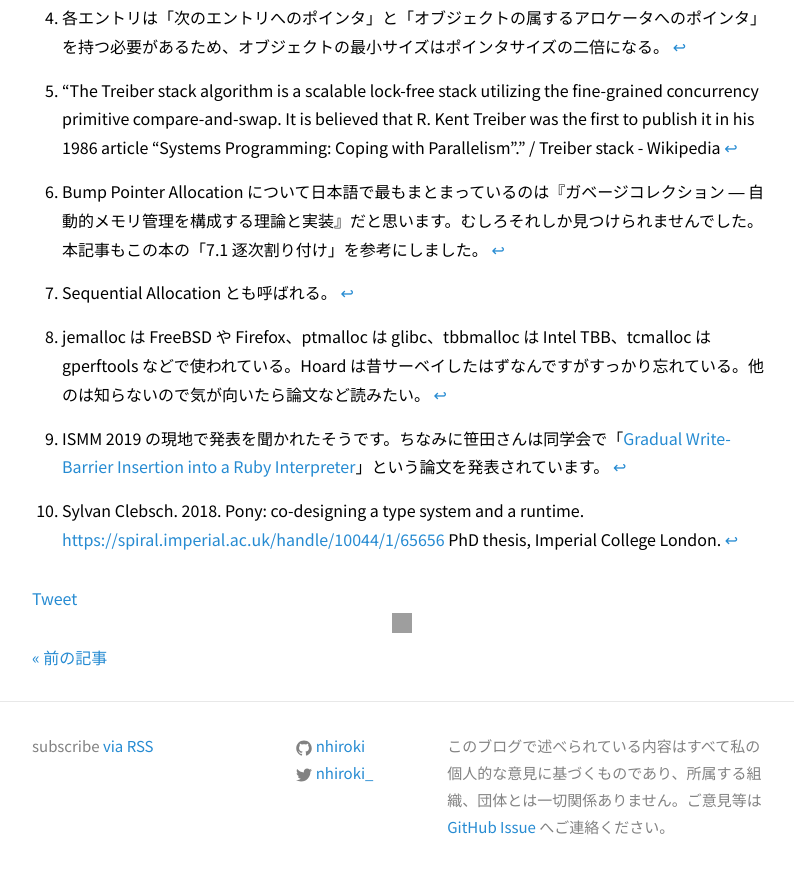
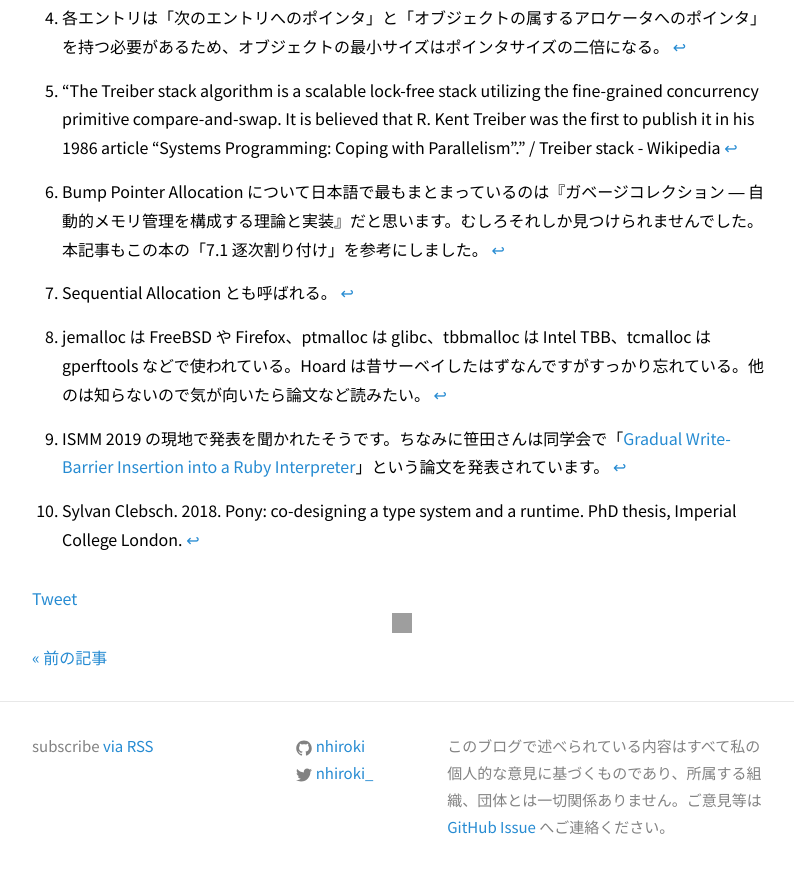
Before and after one commit to nhiroki/nhiroki.github.io, a Jekyll site: the page built from _posts/2019-07-08-paper-snmalloc-a-message-passing-allocator.md, in a window 1280 px wide and 900 px high, scrolled down 15654 px. Shown: the top 874 px of the window, without its empty margins (238-1032 px from the left). Built offline with Jekyll 4.4.1, drawn with Linux system fonts in a browser that asks for light colours; formulas are drawn with MathJax 3; comment, search, counter and statistics services are not loaded; some of the changed lines change nothing that is shown; grey boxes are pictures that could not be loaded.

Commit message:
Tweak link rendering

```diff
--- a/_posts/2019-07-08-paper-snmalloc-a-message-passing-allocator.md
+++ b/_posts/2019-07-08-paper-snmalloc-a-message-passing-allocator.md
@@ -268,7 +268,7 @@ snmalloc は既存のメモリアロケータの特徴を活かしつつ、従
 [^sasada-san]: ISMM 2019 の現地で発表を聞かれたそうです。ちなみに笹田さんは同学会で「[Gradual Write-Barrier Insertion into a Ruby Interpreter](https://conf.researchr.org/details/ismm-2019/ismm-2019-papers/9/Gradual-Write-Barrier-Insertion-into-a-Ruby-Interpreter)」という論文を発表されています。
 
 [^pony-queue]: "The queue for remote deallocations is a lock-free queue based on the Pony language runtime [3, 4] message queue. It allows multiple producers and a single consumer."
-[^pony-paper]: Sylvan Clebsch. 2018. Pony: co-designing a type system and a runtime. [https://spiral.imperial.ac.uk/handle/10044/1/65656](https://spiral.imperial.ac.uk/handle/10044/1/65656) PhD thesis, Imperial College London.
+[^pony-paper]: Sylvan Clebsch. 2018. Pony: co-designing a type system and a runtime. PhD thesis, Imperial College London.
 
 ところで Microsoft は ISMM 2019 の発表の裏で [mimalloc](https://github.com/microsoft/mimalloc) という別の汎用メモリアロケータを公開しました。比較対象に snmalloc も挙げられていてとても気になっています。mimalloc のテクニカルレポートを見ると謝辞に snmalloc の著者が挙げられているので、どうやら両チームは協力して開発しているようです。設計思想もだいぶ違うようなので、次はこのテクニカルレポートを読んでみようと思っています。
 
```
